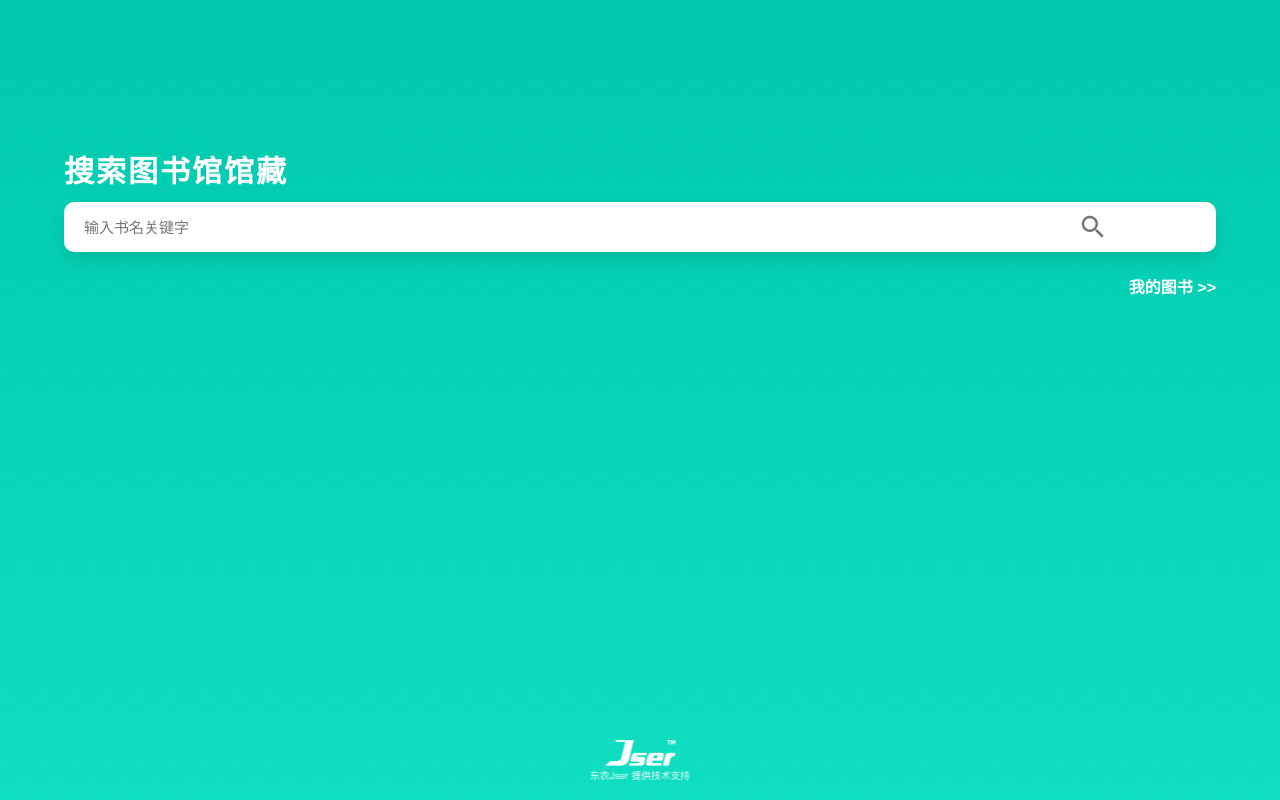
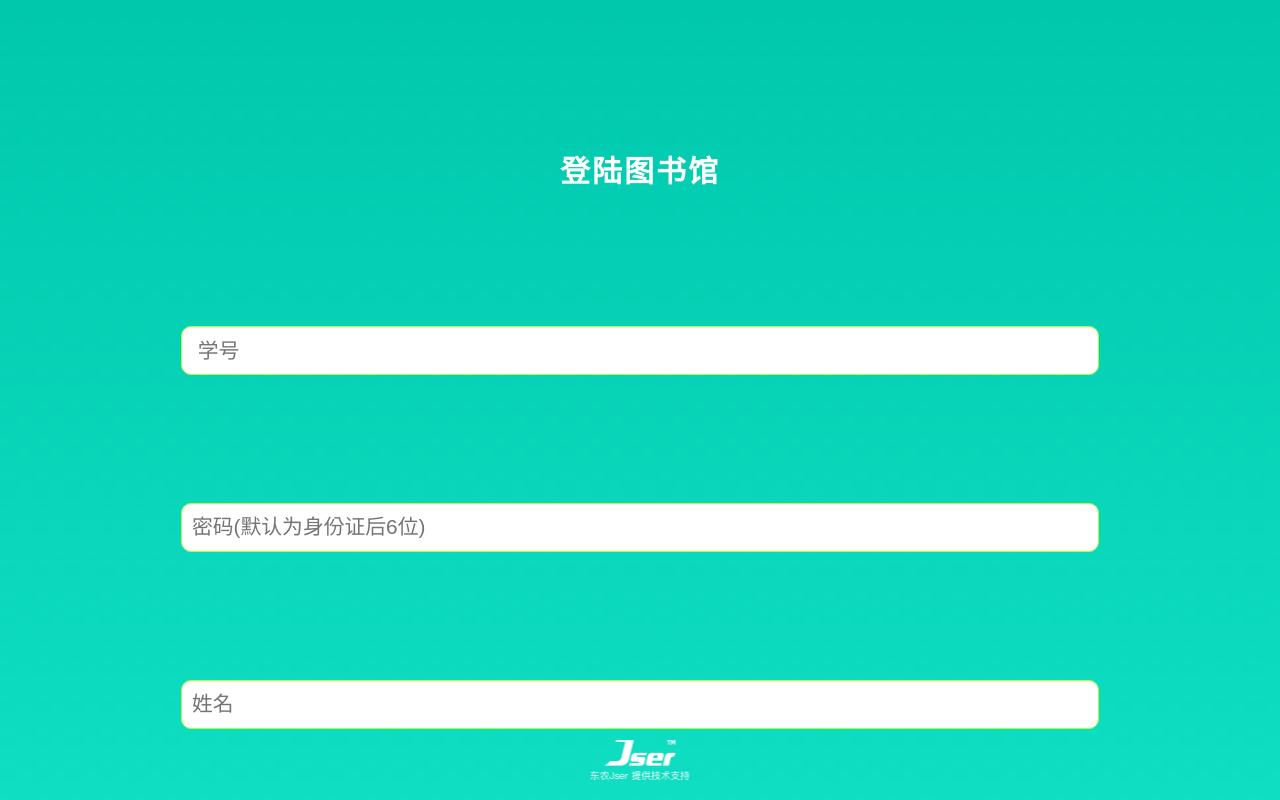
Before and after one commit to BFjacky/NEAU-library, a Vue app in the folder libWebApp/: page /#/ in a window 1280 px wide. Built offline with nearby package versions, Linux system fonts and the light colour scheme; what vue-infinite-scroll, vux would draw is missing.

Commit message:
20171128早上

```diff
--- /dev/null
+++ b/libWebApp/src/components/loginPage/login.vue
@@ -0,0 +1,104 @@
+<template>
+  <!--这是搜索首页-->
+  <div class="search_page">
+      <div class="search_page_header"></div>
+      <div class="search_page_main">
+        <div class="search_title" >登陆图书馆</div>
+        <input type='text' class="login_input" placeholder=" 学号">
+        <input type='password' class="login_input" placeholder="密码(默认为身份证后6位)">
+        <input type='text' class="login_input" placeholder="姓名">
+        <img class="books_img" src="../../assets/bookBackground.png">
+        <img class="jser_logo" src="../../assets/JSER.png">
+      </div>
+      <div class="search_mask"></div>
+  </div>
+</template>
+<script>
+export default {
+  data: function() {
+    return {};
+  },
+  methods: {},
+  components: {}
+};
+</script>
+<style scoped>
+div {
+  border: 0px solid black;
+  box-sizing: border-box;
+}
+.search_title {
+  z-index: 100;
+  position: relative;
+  text-align: center;
+  left: 50%;
+  width: 90%;
+  transform: translateX(-50%);
+  top: 93px;
+  font-size: 30px;
+  font-weight: bold;
+  color: white;
+  letter-spacing: 2px;
+}
+.login_input {
+  position: relative;
+  border: 1px solid greenyellow;
+  background-color: rgba(f, f, f, 0.5);
+  border-radius: 10px;
+  left: 50%;
+  transform: translateX(-50%);
+  width: 70%;
+  height: 6%;
+  z-index: 100;
+  top: 100px;
+  margin-top:10%;
+  outline: none;
+  font-size:130%;
+  padding-left:10px;
+  padding-right:10px;
+}
+.books_img {
+  width: 160%;
+  height: 58%;
+  z-index: 1;
+  position: absolute;
+  top: 60%;
+  left: 50%;
+  transform: translateX(-50%);
+}
+.jser_logo {
+  position: absolute;
+  bottom: 20px;
+  left: 50%;
+  transform: translateX(-50%);
+  width: 99px;
+  height: 40px;
+  z-index: 100;
+}
+.search_mask {
+  height: 100%;
+  width: 100%;
+  background-size: 100%;
+  background-image: url(../../assets/searchPage_background2.png);
+  background-repeat: no-repeat;
+  position: absolute;
+  top: 0px;
+  opacity: 1;
+  z-index: 10;
+}
+.search_page {
+  height: 100%;
+  width: 100%;
+  overflow: hidden;
+  background-color: #00c8ad;
+}
+.search_page_header {
+  height: 6.8%;
+  width: 100%;
+}
+.search_page_main {
+  position: relative;
+  height: 93.2%;
+  width: 100%;
+}
+</style>
--- a/libWebApp/src/router/index.js
+++ b/libWebApp/src/router/index.js
@@ -9,6 +9,7 @@ import booksScroller from '@/components/personalPage/booksScroller'
 import personalPage from '@/components/personalPage/personalPage'
 import classBookDetail from '@/components/searchPageContent/classBookDetail'
 import infiniteScroll from 'vue-infinite-scroll'
+import loginPage from '@/components/loginPage/login'
 import { LoadingPlugin, ToastPlugin } from 'vux'
 Vue.use(LoadingPlugin)
 Vue.use(ToastPlugin)
@@ -19,6 +20,11 @@ export default new Router({
   routes: [
     {
       path: '/',
+      name:'loginPage',
+      component:loginPage,
+    },
+    {
+      path: '/searchPage',
       name: 'searchPage',
       component: searchPage
     },
```
